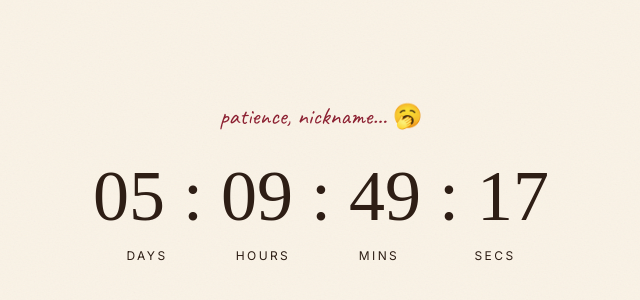
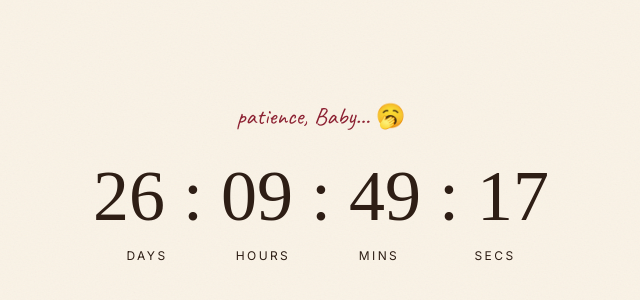
Before and after one commit to ashiransari/zoya-bday, a React (Vite) app: page / in a window 1280 px wide. Shown: the part 218-518 px from the top of the page, without its empty margins (319-959 px from the left). Built offline with nearby package versions, Linux system fonts and the light colour scheme; a web font is replaced by a local one.

Commit message:
Personalize Zoya birthday details

```diff
--- a/src/content.ts
+++ b/src/content.ts
@@ -26,14 +26,14 @@ export interface OpenWhenLetter {
 
 export const content = {
   her: {
-    name: "HerName",
-    nickname: "nickname",
-    turningAge: 26,
-    birthdayISO: "2026-08-06T00:00:00+05:30",
+    name: "Zoya",
+    nickname: "Baby",
+    turningAge: 23,
+    birthdayISO: "2026-08-27T00:00:00+05:30",
   },
-  you: { name: "YourName", signOff: "Forever yours," },
+  you: { name: "Ashir", signOff: "Your Husband" },
   us: {
-    startedISO: "2022-01-01T00:00:00+05:30",
+    startedISO: "2025-02-28T00:00:00+05:30",
     counterLabel: "loving you for",
     cantWaitFor: ["the first dance", "every ordinary Tuesday", "that trip we keep talking about"],
   },
@@ -103,7 +103,7 @@ export const content = {
   giftClue: undefined as { riddle: string } | undefined,
 
   finale: {
-    line1: "Happy birthday, nickname.",
+    line1: "Happy birthday, Baby.",
     line2: "I love you. Today, tomorrow, always.",
   },
 
```
